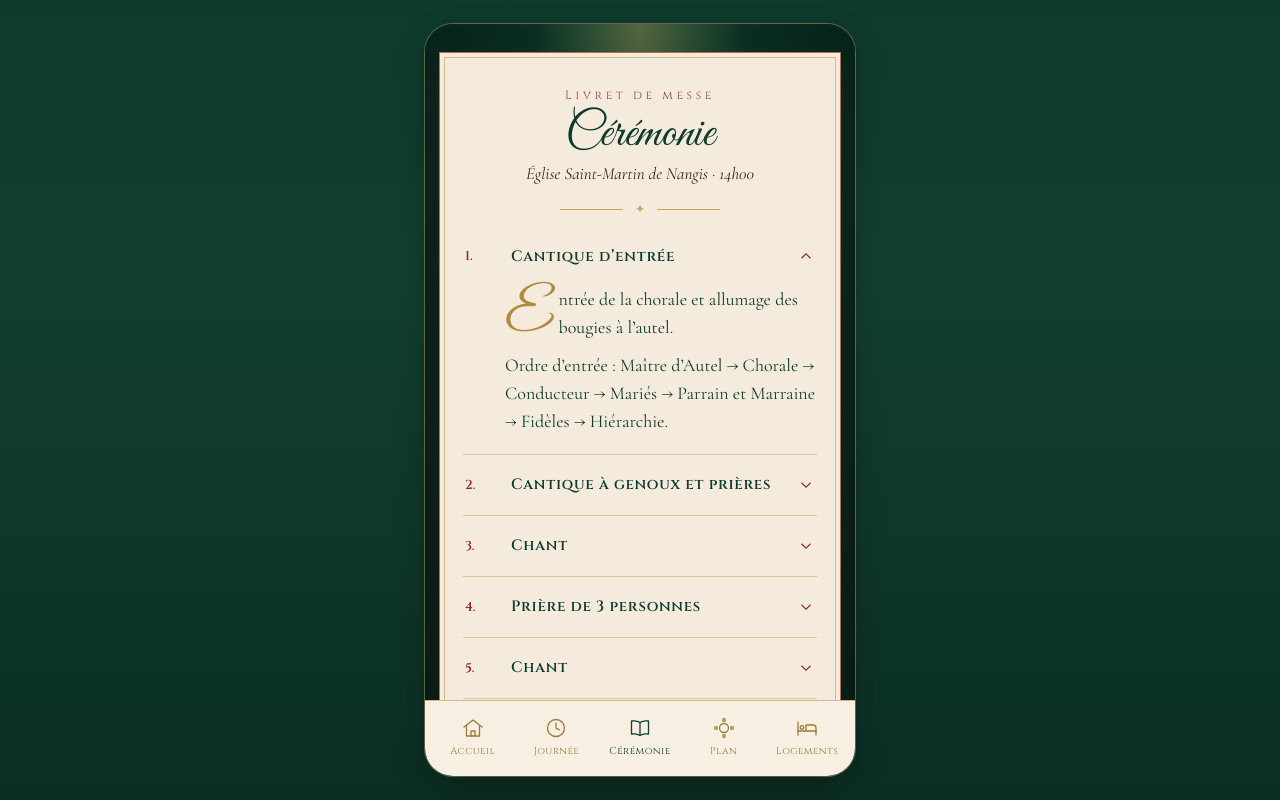
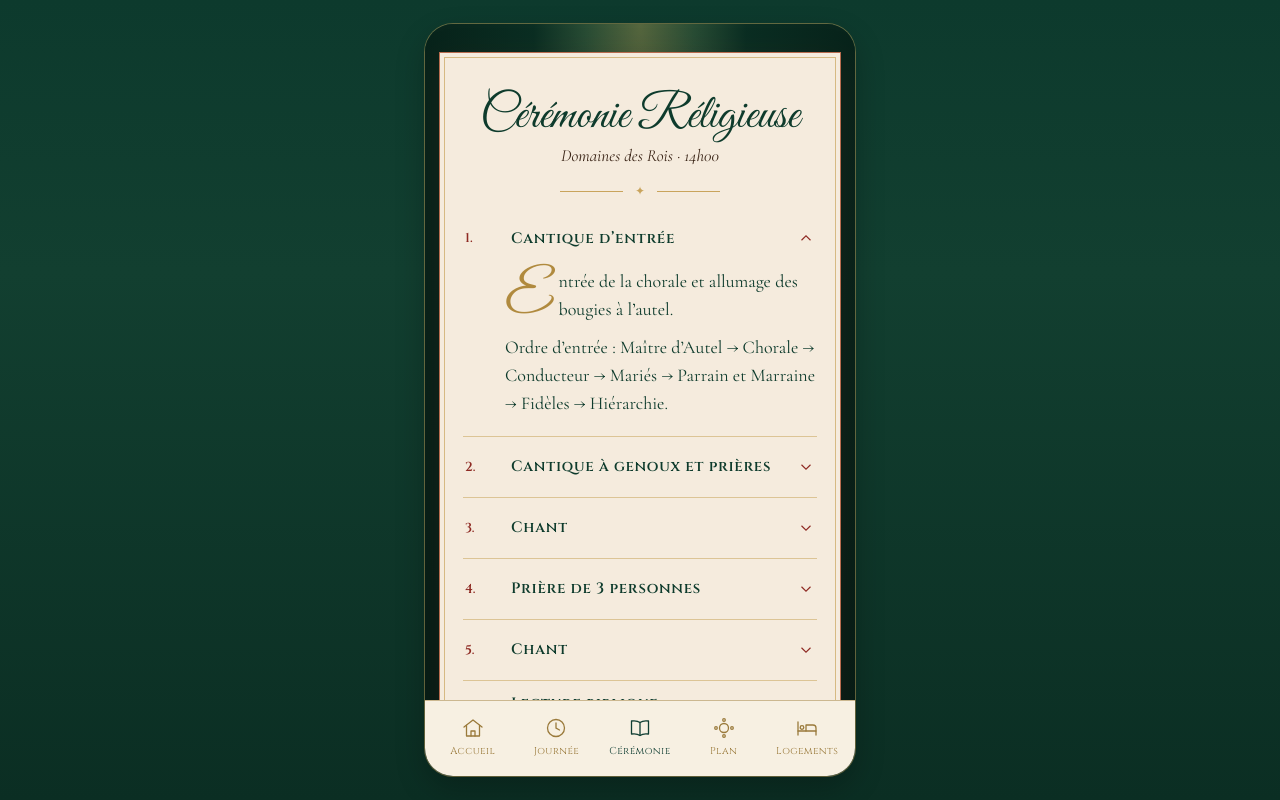
Before and after one commit to ahifon/Together-repo-2, a React (Vite) app: page / in a window 1280 px wide. Both pictures are taken after a click on the button "Cérémonie". Built offline with nearby package versions, Linux system fonts and the light colour scheme.

Commit message:
Mise à jour des détails de la cérémonie : changement de lieu pour "Domaine des Rois" et ajustement du titre et de l'heure dans le composant Ceremonie.

```diff
--- a/public/donnees.json
+++ b/public/donnees.json
@@ -16,7 +16,7 @@
     {
       "heure": "14:00",
       "titre": "Cérémonie religieuse",
-      "lieu": "Église Saint-Martin de Nangis",
+      "lieu": "Domaine des Rois",
       "description": "Merci d'arriver 15 minutes en avance pour vous installer.",
       "icone": "alliances"
     },
--- a/src/tabs/Ceremonie.tsx
+++ b/src/tabs/Ceremonie.tsx
@@ -24,9 +24,9 @@ export function Ceremonie({ data, open, setOpen }: Props) {
         <div style={{ border: '1px solid rgba(201,164,92,.7)', padding: '28px 18px 20px' }}>
           {/* Header */}
           <div style={{ textAlign: 'center' }}>
-            <div style={{ fontFamily: 'Cinzel, serif', fontSize: 12, letterSpacing: '.3em', color: '#8E4A39' }}>Livret de messe</div>
-            <h2 style={{ margin: '4px 0 0', fontFamily: "'Great Vibes', cursive", fontWeight: 400, fontSize: 48, lineHeight: 1.1, color: '#0E3B2C' }}>Cérémonie</h2>
-            <div style={{ fontSize: 17, fontStyle: 'italic', color: '#3A2416' }}>Église Saint-Martin de Nangis · 14h00</div>
+            <div style={{ fontFamily: 'Cinzel, serif', fontSize: 12, letterSpacing: '.3em', color: '#8E4A39' }}></div>
+            <h2 style={{ margin: '4px 0 0', fontFamily: "'Great Vibes', cursive", fontWeight: 400, fontSize: 48, lineHeight: 1.1, color: '#0E3B2C' }}>Cérémonie Réligieuse</h2>
+            <div style={{ fontSize: 17, fontStyle: 'italic', color: '#3A2416' }}>Domaines des Rois · 14h00</div>
             <div style={{ display: 'flex', alignItems: 'center', gap: 12, margin: '14px auto 8px', color: '#C9A45C', width: 160 }}>
               <span style={{ flex: 1, height: 1, background: '#C9A45C' }} />
               <span style={{ fontSize: 12 }}>✦</span>
```
